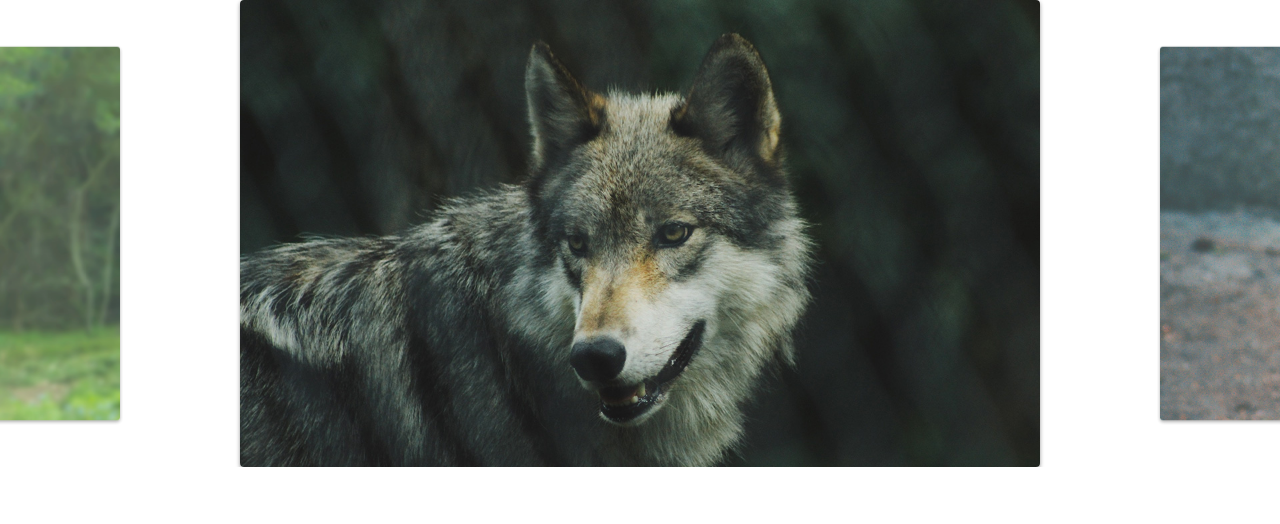
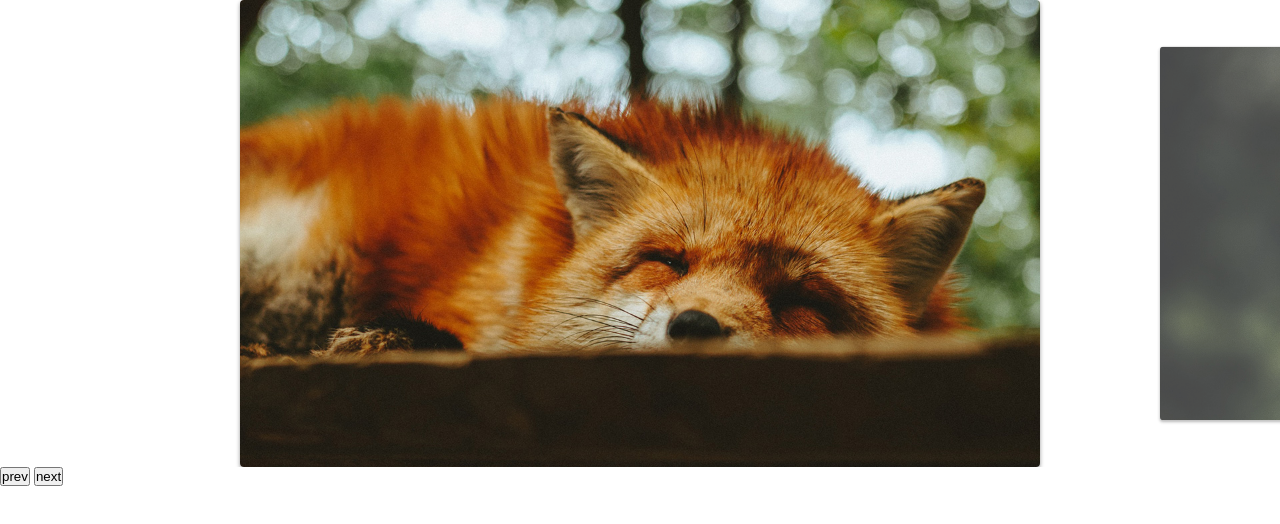
Before and after one commit to GuilhermeJSales/slide, a plain HTML site: page index.html in a window 1280 px wide. Drawn offline with Linux system fonts and the light colour scheme.

Commit message:
navegacao prev e next finalizada

```diff
--- a/index.html
+++ b/index.html
@@ -21,6 +21,11 @@
     </ul>
   </div>
 
+  <div class="arrow-nav">
+    <button class="prev">prev</button>
+    <button class="next">next</button>
+  </div>
+
   <script type="module" src="js/script.js"></script>
 </body>
 
--- a/js/script.js
+++ b/js/script.js
@@ -1,6 +1,6 @@
-import Slide from './slide.js';
+import { SlideNav } from './slide.js';
 
-const slide = new Slide('.slide', '.slide-wrapper');
+const slide = new SlideNav('.slide', '.slide-wrapper');
 
 slide.init()
-slide.changeSlide(3)
+slide.addArrow('.prev', '.next');
--- a/js/slide.js
+++ b/js/slide.js
@@ -1,6 +1,6 @@
 import debounce from './debounce.js';
 
-export default class slide {
+export class Slide {
 
   constructor(slide, wrapper) {
     this.slide = document.querySelector(slide);
@@ -134,6 +134,8 @@ export default class slide {
     this.onStart = this.onStart.bind(this);
     this.onMove = this.onMove.bind(this);
     this.onEnd = this.onEnd.bind(this);
+    this.activePrevSlide = this.activePrevSlide.bind(this);
+    this.activeNextSlide = this.activeNextSlide.bind(this);
     this.onResize = debounce(this.onResize.bind(this),200);
   }
 
@@ -143,6 +145,22 @@ export default class slide {
     this.addSlideEvents();
     this.slidesConfig();
     this.addResizeEvent();
+    this.changeSlide(0);
     return this;
   }
 }
+
+
+export class SlideNav extends Slide {
+  addArrow(prev, next){
+    this.prevElement = document.querySelector(prev);
+    this.nextElement = document.querySelector(next);
+    this.addArrowEvents();
+  }
+
+  addArrowEvents(){
+    this.prevElement.addEventListener('click', this.activePrevSlide);
+    this.nextElement.addEventListener('click', this.activeNextSlide);
+  }
+
+}
```
